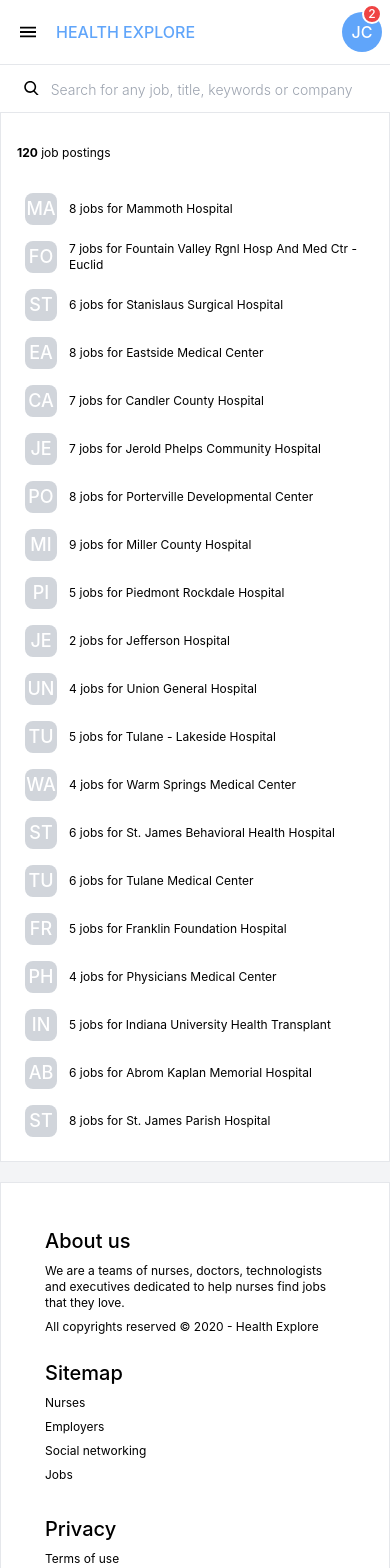
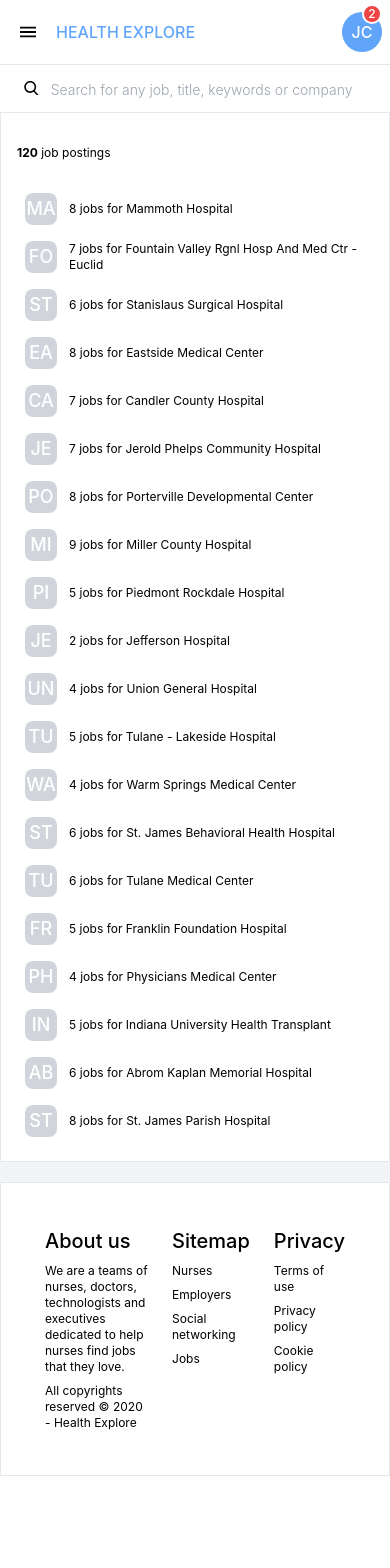
Before and after one commit to Jchinonso/clipboardHealth, a Next.js app: page / in a window 390 px wide. Shown: the top 1568 px of the page. After the commit the page ends 1476 px from the top, so only its background shows below. Built offline with nearby package versions, Linux system fonts and the light colour scheme.

Commit message:
initial commit

```diff
--- a/components/Footer.jsx
+++ b/components/Footer.jsx
@@ -3,7 +3,7 @@ import React from "react";
 export const Footer = () => {
   return (
     <div
-      className="flex w-full p-8 flex-col lg:flex-row bg-white mt-5 border border-gray-200"
+      className="flex w-full p-8 lg:flex-row bg-white mt-5 border border-gray-200"
 
     >
       <div className="flex flex-col lg:w-1/2 text-xs m-3">
--- a/components/JobListing.jsx
+++ b/components/JobListing.jsx
@@ -9,7 +9,7 @@ const JobListing = React.memo(({ positions, name, list }) => {
       {positions > 0 ? (
         <button
           onClick={() => setIsExpanded(!isExpanded)}
-          className="flex flex-col m-2 focus:outline-none"
+          className="flex m-2 focus:outline-none"
           aria-label="listing"
         >
           <div className="flex items-center">
```
